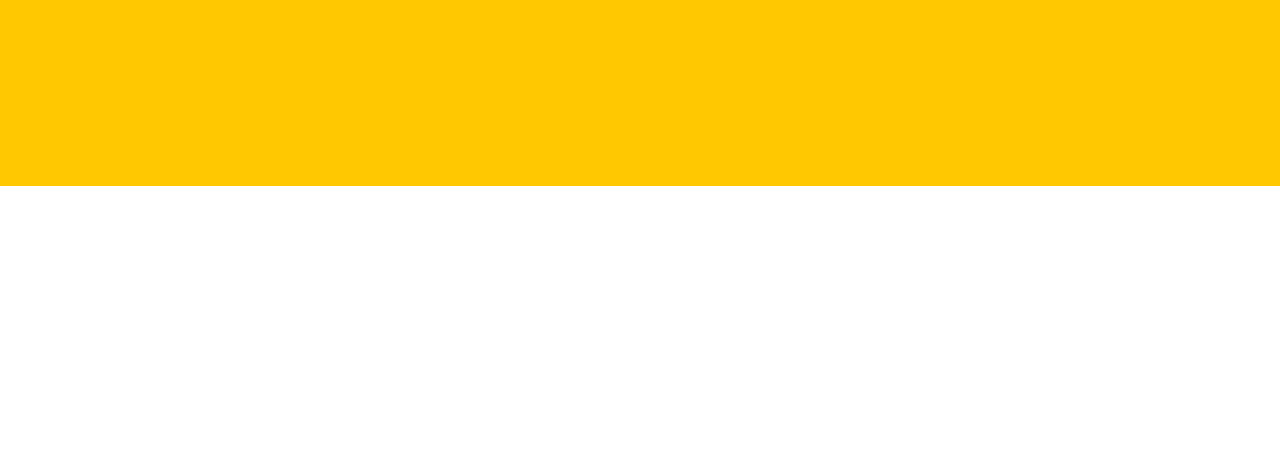
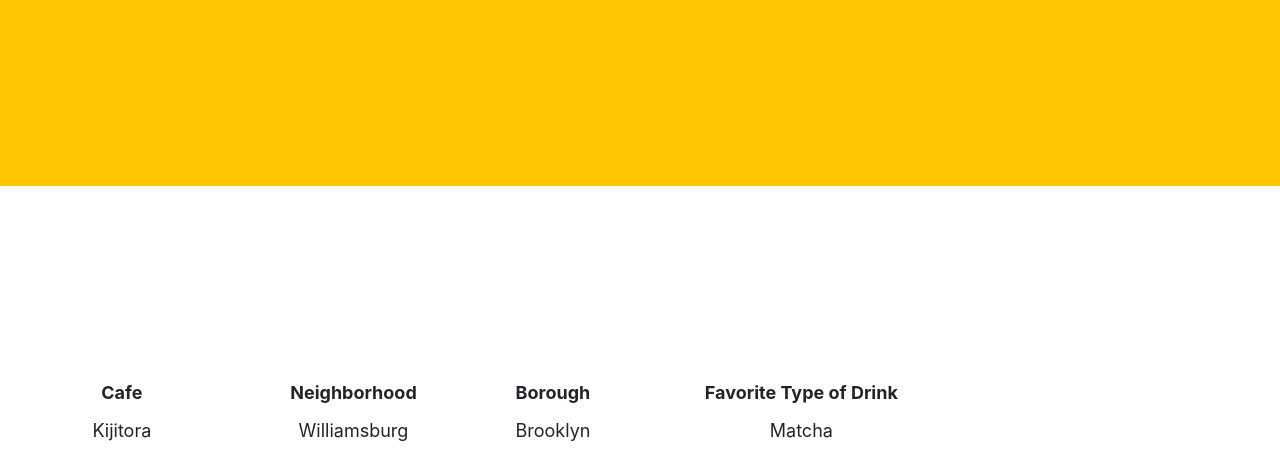
Before and after one commit to anncyu/anncyu.github.io, a plain HTML site: page list.html in a window 1280 px wide. Shown: the part 342-800 px from the top of the page. Drawn offline with Linux system fonts and the light colour scheme; no server answers.

Commit message:
update to json

```diff
--- a/list.html
+++ b/list.html
@@ -58,7 +58,7 @@
                 This section selects the headers for the table
                 */
                 let headers = Object.keys(data[root][0]);
-                headers.forEach(header => {"Cafe", "Neighborhood", "Borough", "Favorite Type of Drink"
+                headers.forEach(header => {
                     var th = document.createElement("th");
                     th.innerHTML = header;
                     tr.appendChild(th);
--- /dev/null
+++ b/list_data.json
@@ -0,0 +1,46 @@
+{
+    "New York City Cafes": [
+        {
+            "Cafe": "Kijitora",
+            "Neighborhood": "Williamsburg",
+            "Borough": "Brooklyn",
+            "Favorite Type of Drink": "Matcha"
+        },
+        {
+            "Cafe": "Abraco",
+            "Neighborhood": "East Village",
+            "Borough": "Manhattan",
+            "Favorite Type of Drink": "Latte"
+        },
+        {
+            "Cafe": "PPL",
+            "Neighborhood": "Williamsburg",
+            "Borough": "Brooklyn",
+            "Favorite Type of Drink": "Matcha"
+        },
+        {
+            "Cafe": "Qahwah House",
+            "Neighborhood": "West Village",
+            "Borough": "Manhattan",
+            "Favorite Type of Drink": "Chai"
+        },
+        {
+            "Cafe": "Not As Bitter",
+            "Neighborhood": "East Village",
+            "Borough": "Manhattan",
+            "Favorite Type of Drink": "Matcha"
+        },
+        {
+            "Cafe": "C&B",
+            "Neighborhood": "Alphabet City",
+            "Borough": "Manhattan",
+            "Favorite Type of Drink": "Cappucino"
+        },
+        {
+            "Cafe": "Round K by Sol",
+            "Neighborhood": "Chinatown",
+            "Borough": "Manhattan",
+            "Favorite Type of Drink": "Matcha"
+        }
+    ]
+}
```
